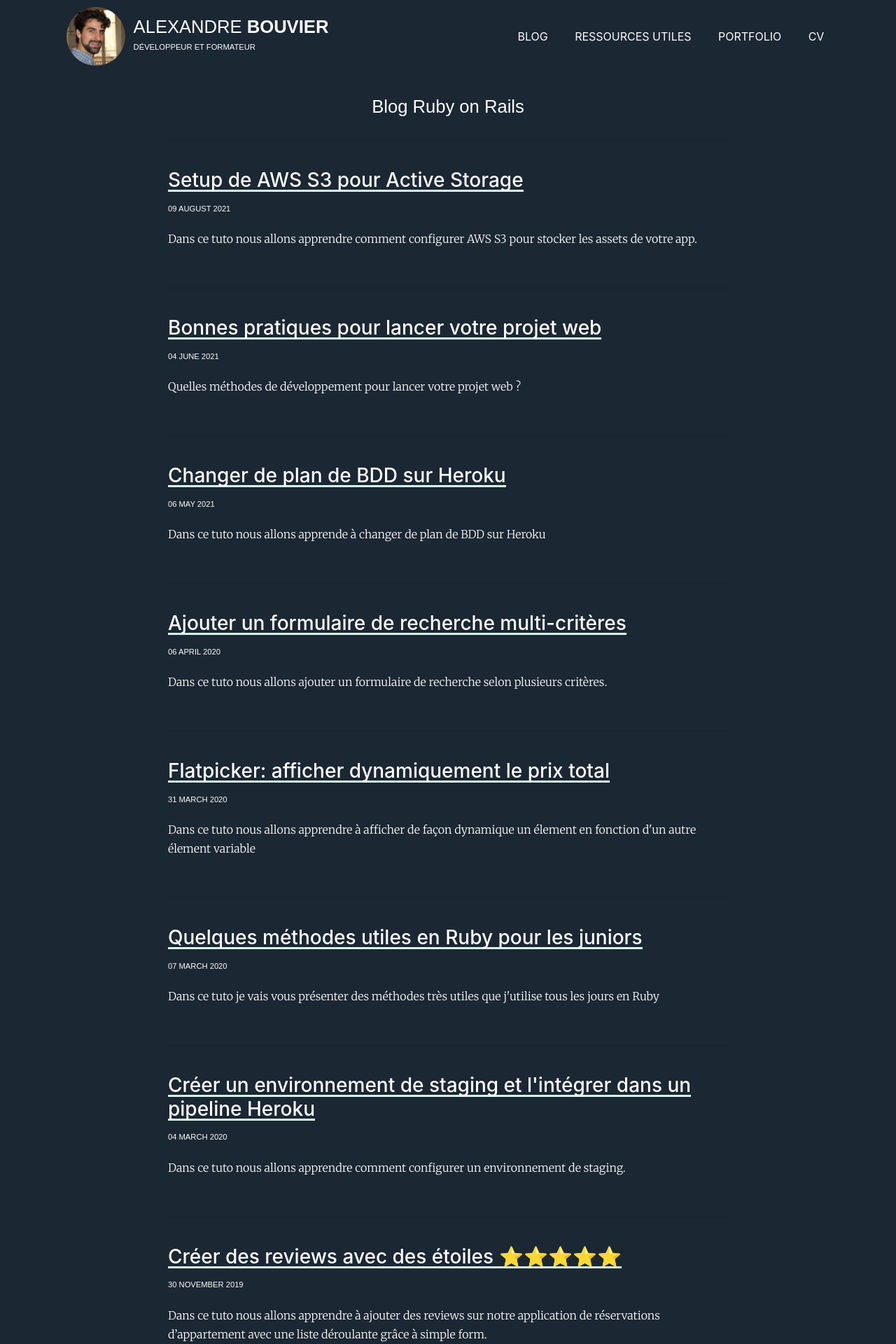
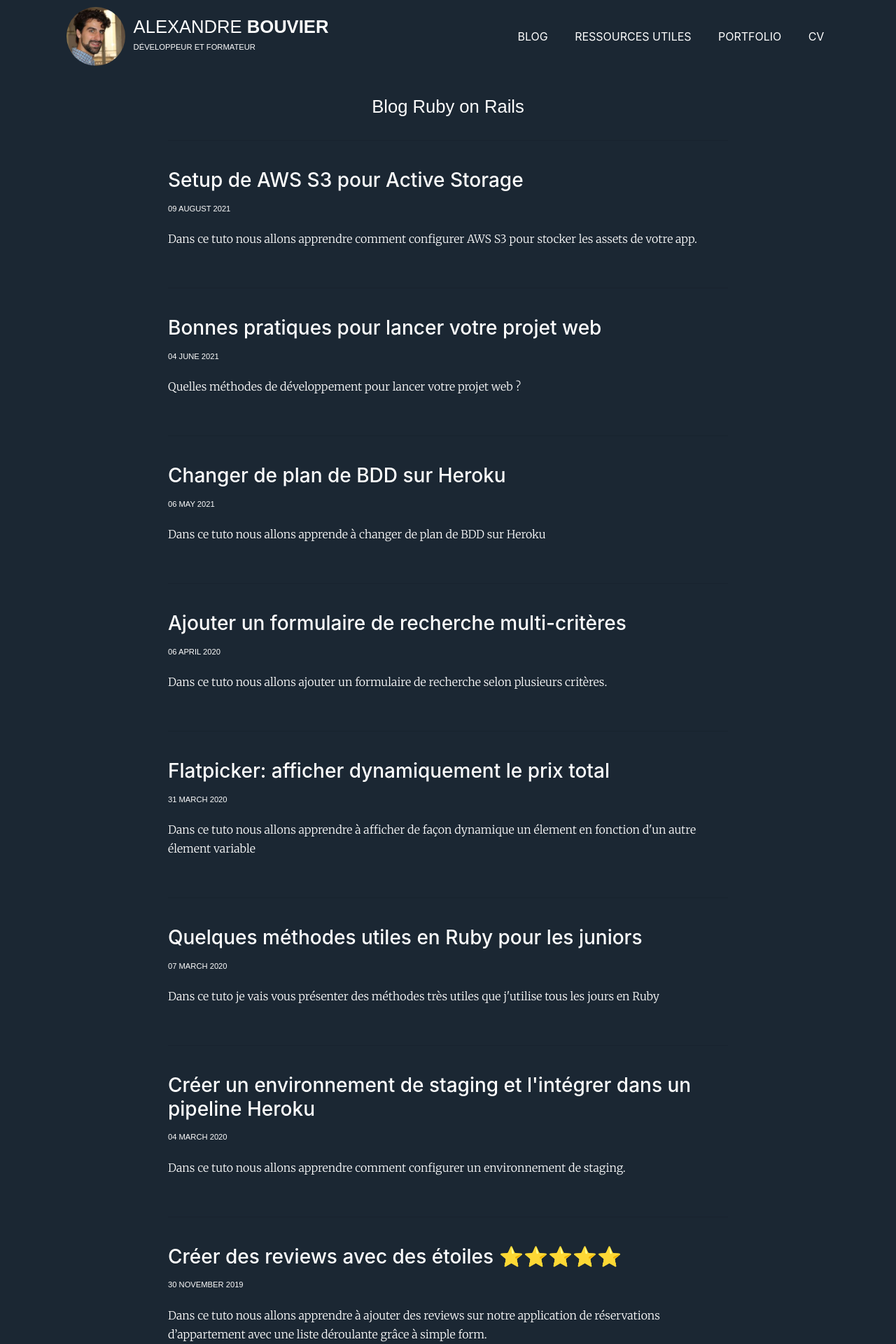
Before and after one commit to alexandrebk/alexandrebk.github.io, a Jekyll site: the page built from index.html, in a window 1280 px wide. Shown: the top 1920 px of the page at 70% size. Built offline with Jekyll 4.4.1, drawn with Linux system fonts in a browser that asks for light colours; nearby versions of some CDN libraries.

Commit message:
Refacto home

```diff
--- a/index.html
+++ b/index.html
@@ -15,11 +15,8 @@ title:  Blog Ruby on Rails
             <div class="post">
               <a href="{{ post.url }}">
                 <h3>
-                  <span class="underlined">
                   {{ post.title }}
-                  </span>
                 </h3>
-              </a>
                 <p>
                   <span class="text-light-upcase">
                     {{ post.date | date: "%d %B %Y" }}
@@ -28,6 +25,7 @@ title:  Blog Ruby on Rails
                 <p>
                   {{ post.description }}
                 </p>
+              </a>
             </div>
           </li>
         {% endif %}
```
Lines whose indentation alone changed are shown as unchanged.
